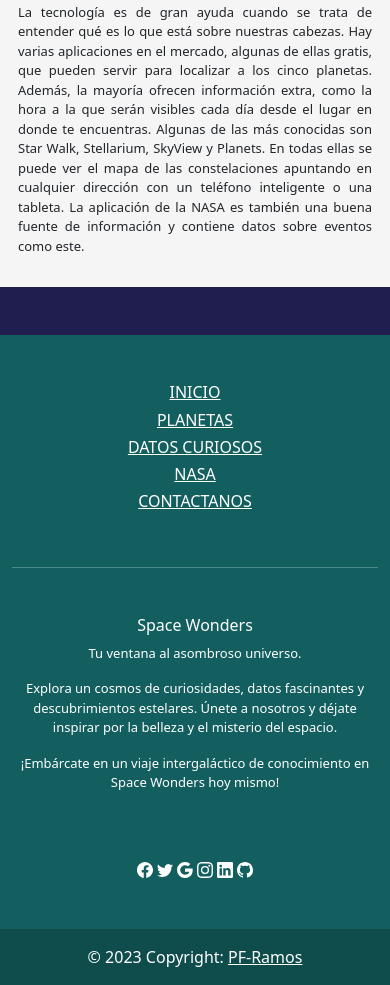
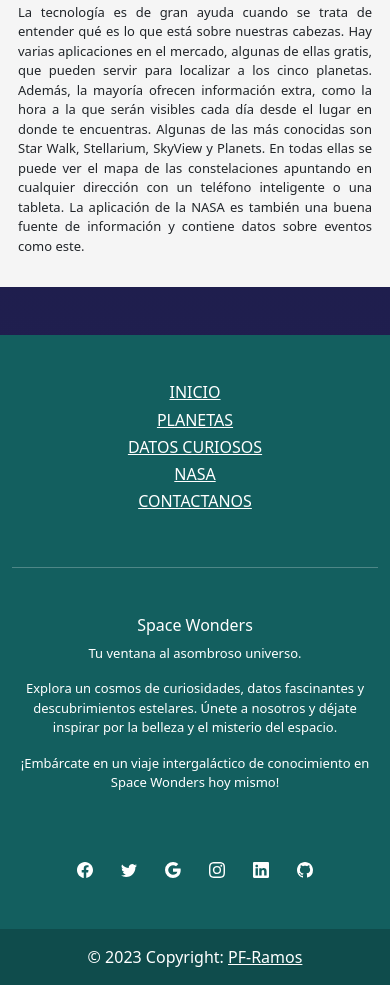
Before and after one commit to BelenRamos/PF-Ramos, a website: page Views/planetas.html in a window 390 px wide. Shown: the part 3169-4154 px from the top of the page. Drawn offline with nearby package versions, Linux system fonts and the light colour scheme.

Commit message:
cambios iconos footer

```diff
--- a/SCSS/styles.scss
+++ b/SCSS/styles.scss
@@ -364,4 +364,10 @@ $color-1: rgb(219, 177, 59);
       background-size: cover;
       background-position: center center;
     }
+
+    .espacio{
+      a{
+        padding: 12px;
+      }
+    }
   }
--- a/Views/planetas.html
+++ b/Views/planetas.html
@@ -198,7 +198,7 @@
 
 
             <!-- Section: Social -->
-          <section class="text-center mb-5">
+          <section class="text-center mb-5 espacio">
               <a href="https://www.facebook.com/?locale=es_LA" class="text-white" >
                 <i class="fab fa-facebook-f svg-white">
                     <svg xmlns="http://www.w3.org/2000/svg" width="16" height="16" fill="currentColor" class="bi bi-facebook" viewBox="0 0 16 16">
```
Also changed, not shown: css/styles.css, 1 other file.
